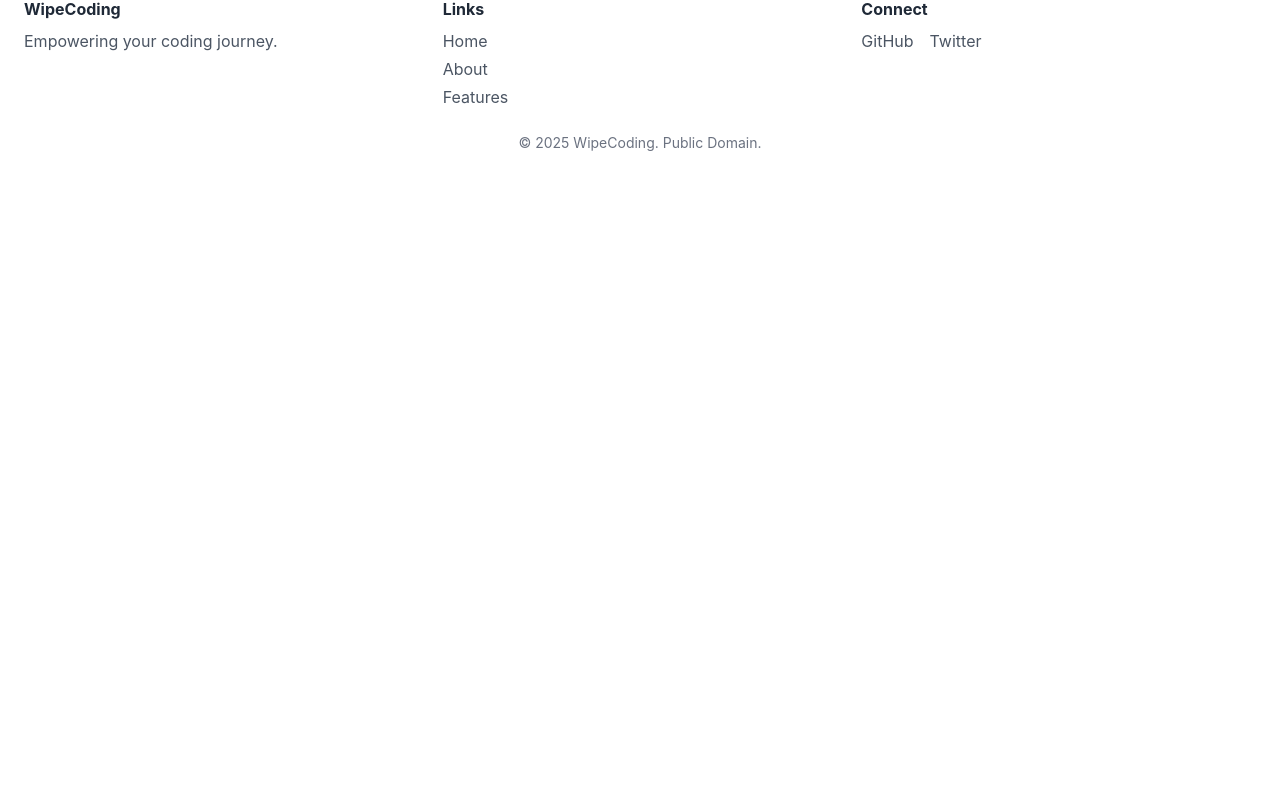
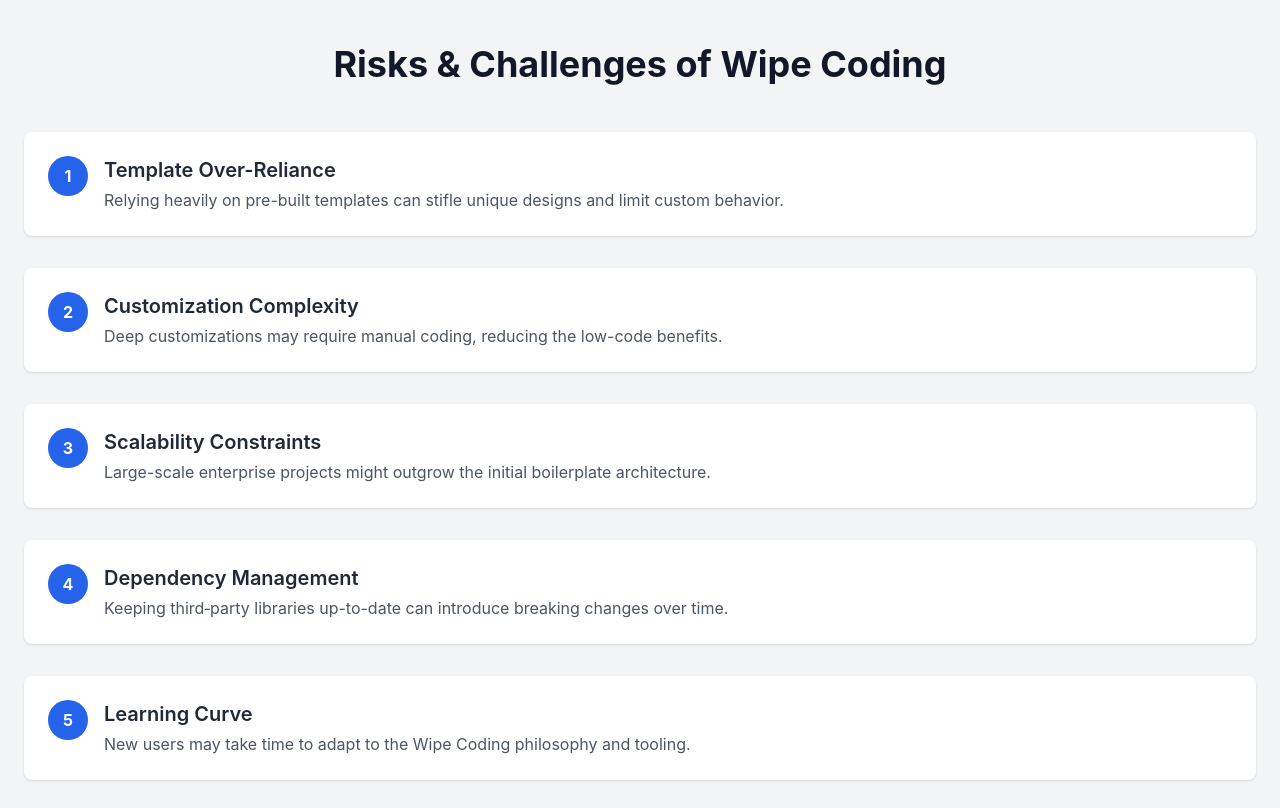
Before and after one commit to godomainz/wipe_coding_web_react, a React (Create React App) app: page / in a window 1280 px wide. Shown: the part 2032-2840 px from the top of the page. Before the commit the page ends 2217 px from the top, so only its background shows below. Built offline with nearby package versions, Linux system fonts and the light colour scheme.

Commit message:
added Risks and Challenges

```diff
--- a/src/Pages/HomePage.tsx
+++ b/src/Pages/HomePage.tsx
@@ -6,6 +6,7 @@ import Footer from '../components/Footer';
 import Navbar from '../components/Navbar';
 import Hero from '../components/Hero';
 import Benefits from '../components/Benefits';
+import RisksChallenges from '../components/RisksChallenges';
 
 const HomePage: React.FC = () => (
   <>
@@ -19,6 +20,7 @@ const HomePage: React.FC = () => (
       <Hero />
       <Features />
       <Benefits />
+      <RisksChallenges />
     </main>
     <Footer />
   </>
--- /dev/null
+++ b/src/components/RisksChallenges.tsx
@@ -0,0 +1,73 @@
+import React from 'react';
+import { motion } from 'framer-motion';
+
+interface Challenge {
+  title: string;
+  description: string;
+}
+
+const challenges: Challenge[] = [
+  {
+    title: 'Template Over-Reliance',
+    description: 'Relying heavily on pre-built templates can stifle unique designs and limit custom behavior.',
+  },
+  {
+    title: 'Customization Complexity',
+    description: 'Deep customizations may require manual coding, reducing the low-code benefits.',
+  },
+  {
+    title: 'Scalability Constraints',
+    description: 'Large-scale enterprise projects might outgrow the initial boilerplate architecture.',
+  },
+  {
+    title: 'Dependency Management',
+    description: 'Keeping third‑party libraries up-to-date can introduce breaking changes over time.',
+  },
+  {
+    title: 'Learning Curve',
+    description: 'New users may take time to adapt to the Wipe Coding philosophy and tooling.',
+  },
+];
+
+const itemVariants = {
+  hidden: { opacity: 0, y: 20 },
+  visible: { opacity: 1, y: 0 },
+};
+
+const RisksChallenges: React.FC = () => (
+  <section id="risks" className="py-20 bg-gray-100">
+    <div className="container mx-auto px-6">
+      {/* Semantic heading for SEO/accessibility */}
+      <h2 className="text-3xl md:text-4xl font-bold text-center mb-12 text-gray-900">
+        Risks &amp; Challenges of Wipe Coding
+      </h2>
+
+      <div className="space-y-8">
+        {challenges.map((c, idx) => (
+          <motion.div
+            key={idx}
+            className="flex items-start space-x-4 p-6 bg-white rounded-lg shadow hover:shadow-lg transition-shadow cursor-default"
+            initial="hidden"
+            whileInView="visible"
+            viewport={{ once: true, amount: 0.3 }}
+            variants={itemVariants}
+            transition={{ duration: 0.6, ease: 'easeOut', delay: idx * 0.2 }}
+            whileHover={{ scale: 1.02 }}
+            whileFocus={{ scale: 1.02 }}
+          >
+            {/* Numbered badge */}
+            <div className="flex-shrink-0 w-10 h-10 flex items-center justify-center bg-blue-600 text-white font-bold rounded-full">
+              {idx + 1}
+            </div>
+            <div>
+              <h3 className="text-xl font-semibold text-gray-800 mb-1">{c.title}</h3>
+              <p className="text-gray-600">{c.description}</p>
+            </div>
+          </motion.div>
+        ))}
+      </div>
+    </div>
+  </section>
+);
+
+export default RisksChallenges;
```
